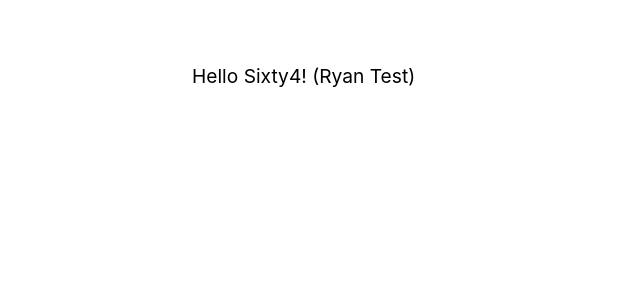
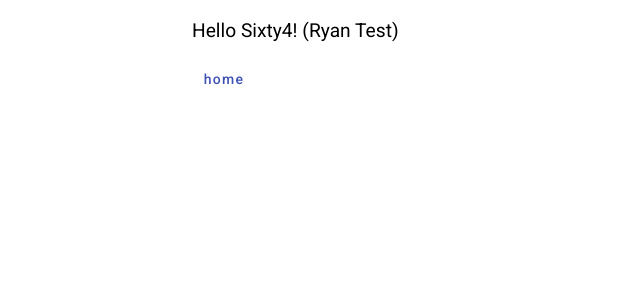
Before and after one commit to Connorrmcd6/sixty4, an Angular app in the folder webapp/: page /landing in a window 1280 px wide. Shown: the top 300 px of the page, without its empty margins (0-640 px from the left). Built offline with nearby package versions, Linux system fonts and the light colour scheme.

Commit message:
Creation of DanScreen

```diff
--- a/webapp/angular.json
+++ b/webapp/angular.json
@@ -25,6 +25,7 @@
               "src/assets"
             ],
             "styles": [
+              "@angular/material/prebuilt-themes/indigo-pink.css",
               "src/styles.css"
             ],
             "scripts": []
@@ -93,6 +94,7 @@
               "src/assets"
             ],
             "styles": [
+              "@angular/material/prebuilt-themes/indigo-pink.css",
               "src/styles.css"
             ],
             "scripts": []
--- a/webapp/package.json
+++ b/webapp/package.json
@@ -10,10 +10,12 @@
   "private": true,
   "dependencies": {
     "@angular/animations": "^16.0.0",
+    "@angular/cdk": "^16.2.14",
     "@angular/common": "^16.0.0",
     "@angular/compiler": "^16.0.0",
     "@angular/core": "^16.0.0",
     "@angular/forms": "^16.0.0",
+    "@angular/material": "^16.2.14",
     "@angular/platform-browser": "^16.0.0",
     "@angular/platform-browser-dynamic": "^16.0.0",
     "@angular/router": "^16.0.0",
--- a/webapp/src/app/app-routing.module.ts
+++ b/webapp/src/app/app-routing.module.ts
@@ -1,11 +1,14 @@
 import { NgModule } from '@angular/core';
 import { RouterModule, Routes } from '@angular/router';
 import { LandingComponent } from './feature/screens/landing/landing.component';
+import { DanScreenComponent } from './feature/screens/dan-screen/dan-screen.component';
 
 
 const routes: Routes = [
   { path: '', redirectTo: '/landing', pathMatch: 'full' },
   { path: 'landing', component: LandingComponent },
+  { path: 'DanTest', component: DanScreenComponent },
+
   // more routes here
 ];
 
--- /dev/null
+++ b/webapp/src/app/feature/screens/dan-screen/dan-screen.component.html
@@ -0,0 +1 @@
+<p>dan-screen works!</p>
--- a/webapp/src/app/feature/screens/landing/landing.component.html
+++ b/webapp/src/app/feature/screens/landing/landing.component.html
@@ -1 +1,3 @@
 <p>Hello Sixty4! (Ryan Test)</p>
+
+<button mat-button color="primary" routerLink="/DanTest">home</button>
--- a/webapp/src/index.html
+++ b/webapp/src/index.html
@@ -6,6 +6,9 @@
   <base href="/">
   <meta name="viewport" content="width=device-width, initial-scale=1">
   <link rel="icon" type="image/x-icon" href="favicon.ico">
+  <link rel="preconnect" href="https://fonts.gstatic.com">
+  <link href="https://fonts.googleapis.com/css2?family=Roboto:wght@300;400;500&display=swap" rel="stylesheet">
+  <link href="https://fonts.googleapis.com/icon?family=Material+Icons" rel="stylesheet">
 </head>
 <body>
   <app-root></app-root>
--- a/webapp/src/styles.css
+++ b/webapp/src/styles.css
@@ -26,3 +26,5 @@
         padding-left: 30%;
     }
 }
+html, body { height: 100%; }
+body { margin: 0; font-family: Roboto, "Helvetica Neue", sans-serif; }
```
Also changed, not shown: webapp/src/app/app.module.ts (+8 -1 lines), webapp/src/app/feature/screens/dan-screen/dan-screen.component.ts (added, +10 -0 lines), webapp/src/app/feature/screens/screens.module.ts (+8 -2 lines), webapp/src/app/feature/screens/dan-screen/dan-screen.component.css (added), 2 other files (tests, documents, lock files or other folders).
